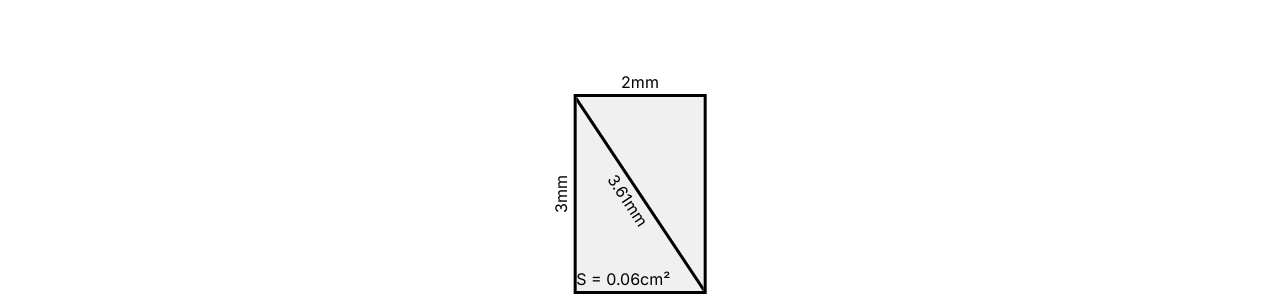
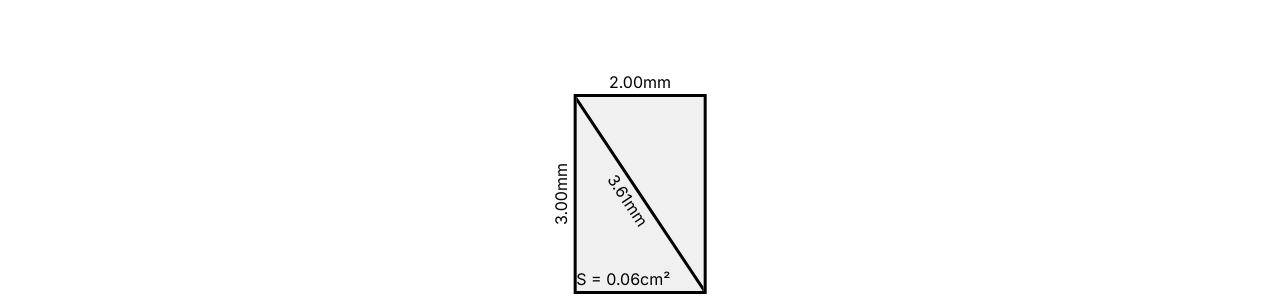
Before and after one commit to mvodya/sensor-size-calculator, a Next.js app: page / in a window 1280 px wide. Shown: the part 206-502 px from the top of the page. Built offline with nearby package versions, Linux system fonts and the light colour scheme.

Commit message:
Fix sensor canvas big numbers

```diff
--- a/src/components/sensorCanvas.tsx
+++ b/src/components/sensorCanvas.tsx
@@ -81,8 +81,8 @@ export function SensorCanvas(props: SensorCanvasProps) {
         </div>
         <div className="transition-all duration-300" style={style.textSquare}>S = {(sizeX * sizeY / 100).toFixed(2)}cm²</div>
       </div>
-      <div className="transition-all duration-300" style={style.textSizeX}>{sizeX ?? "?"}mm</div>
-      <div className="transition-all duration-300" style={style.textSizeY}>{sizeY ?? "?"}mm</div>
+      <div className="transition-all duration-300" style={style.textSizeX}>{sizeX.toFixed(2) ?? "?"}mm</div>
+      <div className="transition-all duration-300" style={style.textSizeY}>{sizeY.toFixed(2) ?? "?"}mm</div>
     </div>
   )
 }
```
